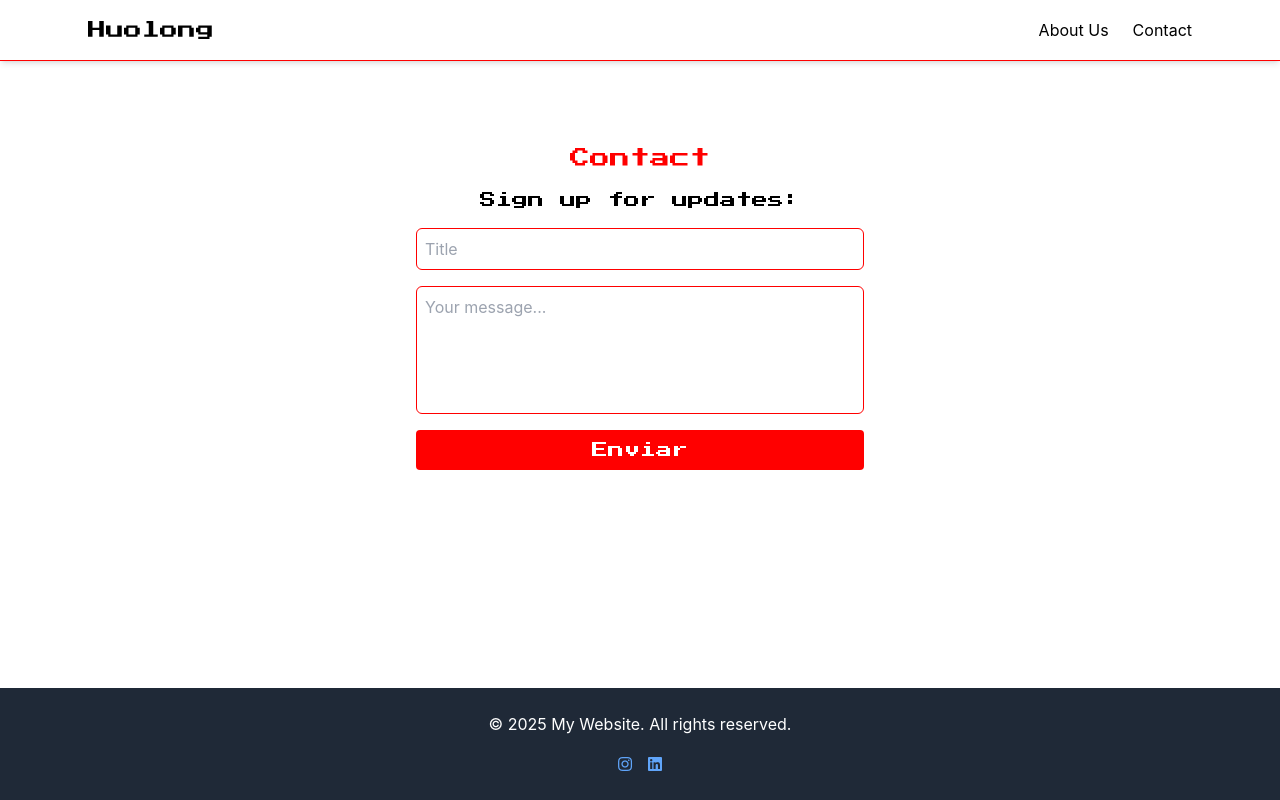
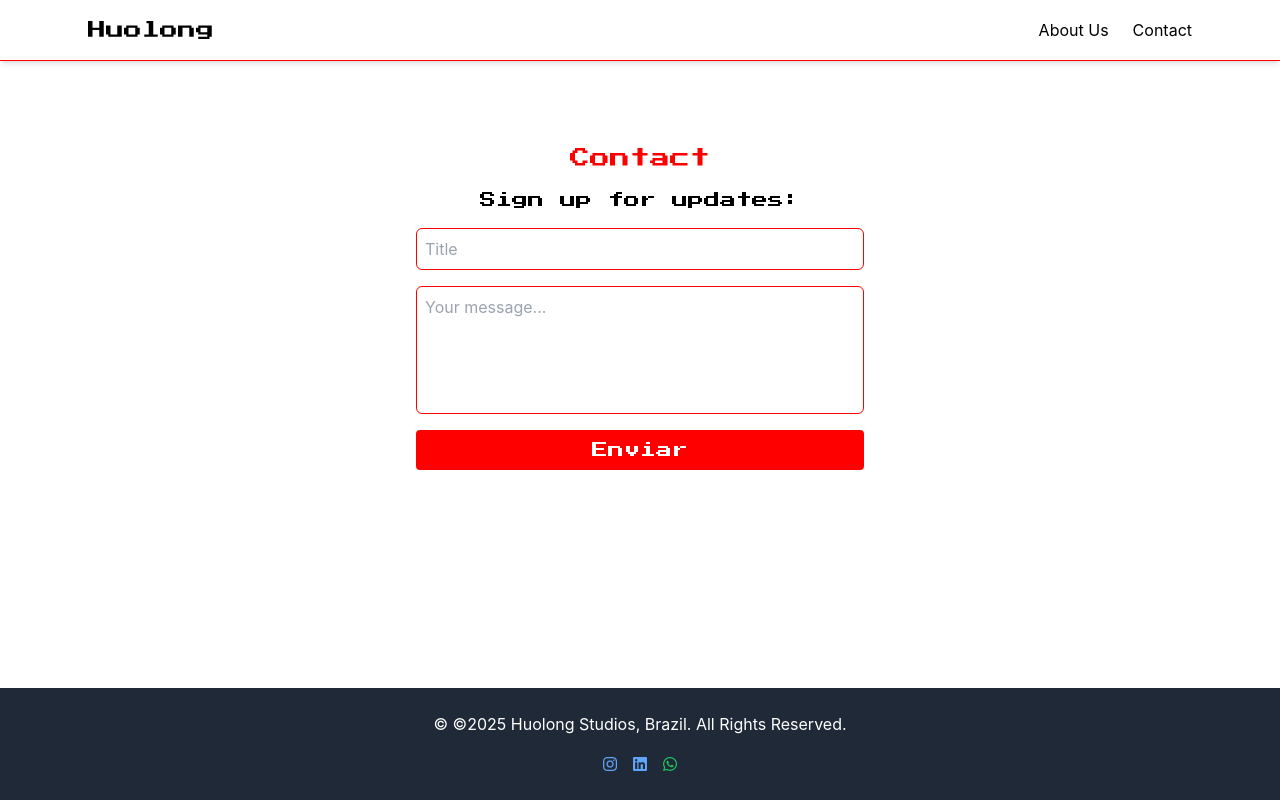
Before and after one commit to vsdiaman/huolongwebsite, a React (Create React App) app: page /contact in a window 1280 px wide. Built offline with nearby package versions, Linux system fonts and the light colour scheme.

Commit message:
Update Footer.jsx
numero zap

```diff
--- a/src/pages/Footer.jsx
+++ b/src/pages/Footer.jsx
@@ -4,7 +4,7 @@ const Footer = () => {
   return (
     <footer className="bg-gray-800 text-white py-6">
       <div className="container mx-auto text-center">
-        <p>&copy; 2025 My Website. All rights reserved.</p>
+        <p>&copy; ©2025 Huolong Studios, Brazil. All Rights Reserved.</p>
         {/* <p>
           <a href="/privacy-policy" className="text-blue-400 hover:underline">
             Privacy Policy
@@ -16,7 +16,7 @@ const Footer = () => {
         </p> */}
         <div className="mt-4">
           <a
-            href="https://www.instagram.com"
+            href="https://www.instagram.com/vitor.diamantino"
             target="_blank"
             rel="noopener noreferrer"
             className="text-blue-400 hover:text-pink-500 mx-2"
@@ -24,12 +24,20 @@ const Footer = () => {
             <i className="fab fa-instagram"></i>
           </a>
           <a
-            href="https://www.linkedin.com"
+            href="https://www.linkedin.com/in/vitordiamantino/"
             target="_blank"
             rel="noopener noreferrer"
             className="text-blue-400 hover:text-blue-700 mx-2"
           >
             <i className="fab fa-linkedin"></i>
+          </a>
+          <a
+            href="https://wa.me/5538988645180"
+            target="_blank"
+            rel="noopener noreferrer"
+            className="text-green-500 hover:text-green-600 mx-2"
+          >
+          <i className="fab fa-whatsapp"></i>
           </a>
         </div>
       </div>
```
